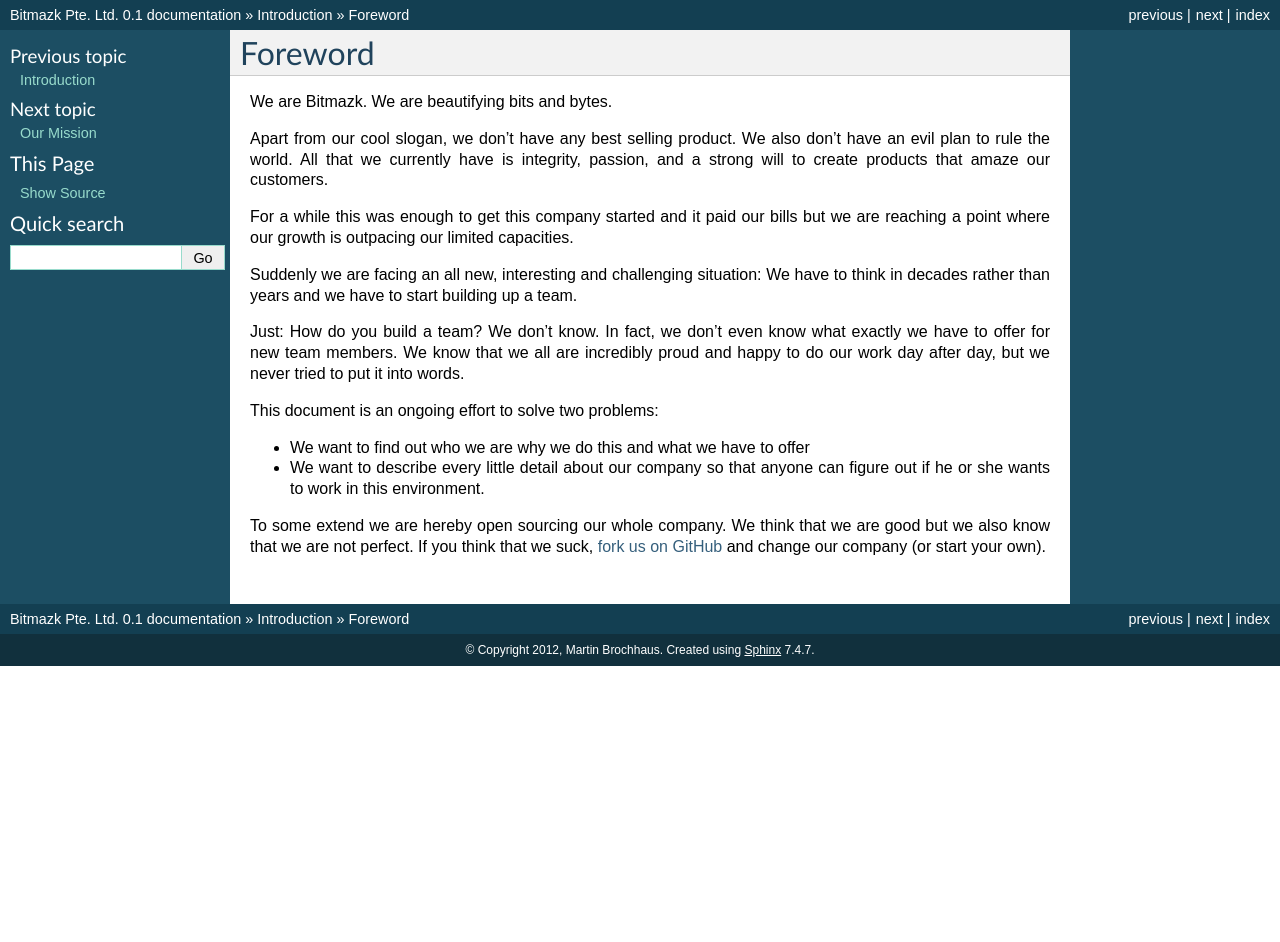
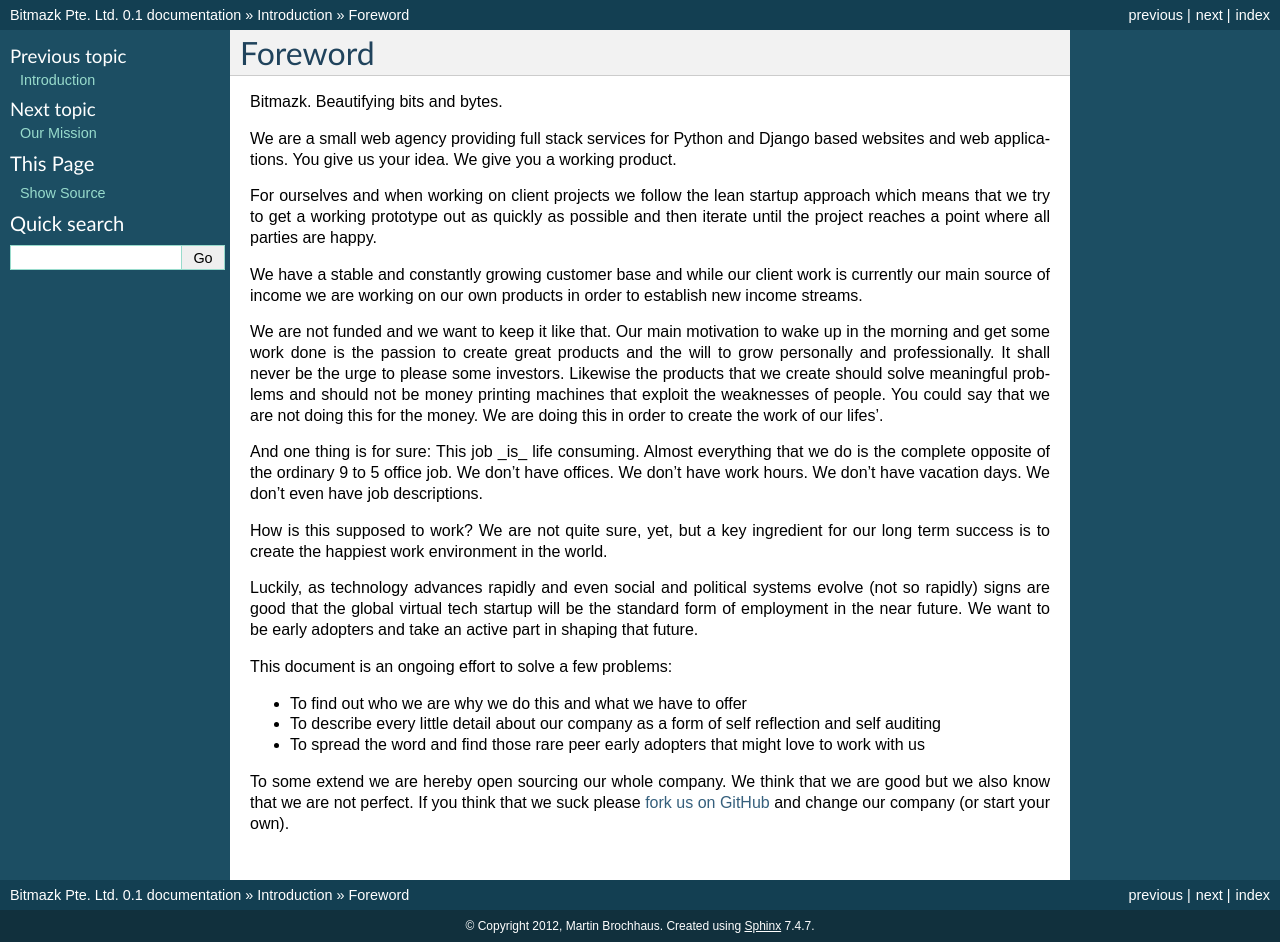
Before and after one commit to bitlabstudio/bitmazk-book, a Sphinx documentation site: the page built from docs/introduction/foreword.rst, in a window 1280 px wide. Built offline with Sphinx 7.4.7, drawn with Linux system fonts in a browser that asks for light colours; formulas are drawn with MathJax 3; pages that are not in the unit, such as notebooks, are missing from menus; before the commit the page ends 900 px from its top, so only the background shows below that.

Commit message:
New intro

```diff
--- a/docs/introduction/foreword.rst
+++ b/docs/introduction/foreword.rst
@@ -1,34 +1,54 @@
 Foreword
 ========
 
-We are Bitmazk. We are beautifying bits and bytes.
+Bitmazk.
+Beautifying bits and bytes.
 
-Apart from our cool slogan, we don't have any best selling product.
-We also don't have an evil plan to rule the world. All that we currently have
-is integrity, passion, and a strong will to create products that amaze our
-customers.
+We are a small web agency providing full stack services for Python and Django
+based websites and web applications. You give us your idea. We give you a
+working product.
 
-For a while this was enough to get this company started and it paid our bills
-but we are reaching a point where our growth is outpacing our limited
-capacities.
+For ourselves and when working on client projects we follow the lean startup
+approach which means that we try to get a working prototype out as quickly as
+possible and then iterate until the project reaches a point where all parties
+are happy.
 
-Suddenly we are facing an all new, interesting and challenging situation: We
-have to think in decades rather than years and we have to start building up a
-team.
+We have a stable and constantly growing customer base and while our client work
+is currently our main source of income we are working on our own products in
+order to establish new income streams.
 
-Just: How do you build a team? We don't know. In fact, we don't even know what
-exactly we have to offer for new team members. We know that we all are
-incredibly proud and happy to do our work day after day, but we never tried to
-put it into words.
+We are not funded and we want to keep it like that. Our main motivation to wake
+up in the morning and get some work done is the passion to create great
+products and the will to grow personally and professionally. It shall never be
+the urge to please some investors. Likewise the products that we create should
+solve meaningful problems and should not be money printing machines that
+exploit the weaknesses of people. You could say that we are not doing this for
+the money. We are doing this in order to create the work of our lifes'.
 
-This document is an ongoing effort to solve two problems:
+And one thing is for sure: This job _is_ life consuming. Almost everything that
+we do is the complete opposite of the ordinary 9 to 5 office job. We don't have
+offices. We don't have work hours. We don't have vacation days. We don't even
+have job descriptions.
 
-* We want to find out who we are why we do this and what we have to offer
-* We want to describe every little detail about our company so that anyone can
-  figure out if he or she wants to work in this environment.
+How is this supposed to work? We are not quite sure, yet, but a key ingredient
+for our long term success is to create the happiest work environment in the
+world.
+
+Luckily, as technology advances rapidly and even social and political systems
+evolve (not so rapidly) signs are good that the global virtual tech startup
+will be the standard form of employment in the near future. We want to be early
+adopters and take an active part in shaping that future.
+
+This document is an ongoing effort to solve a few problems:
+
+* To find out who we are why we do this and what we have to offer
+* To describe every little detail about our company as a form of self
+  reflection and self auditing
+* To spread the word and find those rare peer early adopters that might love to
+  work with us
 
 To some extend we are hereby open sourcing our whole company. We think that we
-are good but we also know that we are not perfect. If you think that we suck,
-`fork us on GitHub`_ and change our company (or start your own).
+are good but we also know that we are not perfect. If you think that we suck
+please `fork us on GitHub`_ and change our company (or start your own).
 
 .. _fork us on GitHub: https://github.com/bitmazk/bitmazk-book
```
